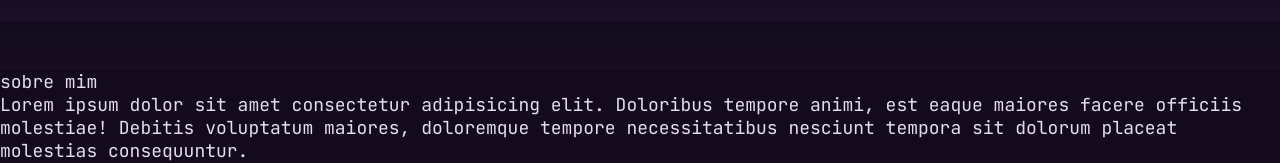
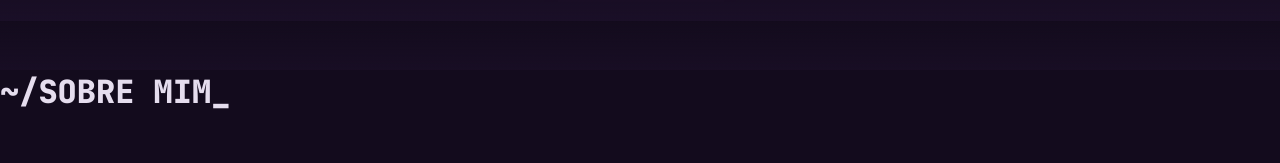
Before and after one commit to trsaints/trsaints-frontend, a React (Vite) app: page / in a window 1280 px wide. Shown: the part 496-659 px from the top of the page. Built offline with nearby package versions, Linux system fonts and the light colour scheme.

Commit message:
create generic heading stylesheet

```diff
--- a/src/index.css
+++ b/src/index.css
@@ -47,3 +47,18 @@ ul, menu {
   font-weight: 700;
   text-transform: capitalize;
 }
+
+h2 {
+  font-weight: 900;
+  text-transform: uppercase;
+  font-size: 2rem;
+  margin-bottom: 4rem;
+}
+
+h2::before {
+  content: "~/";
+}
+
+h2::after {
+  content: "_";
+}
```
